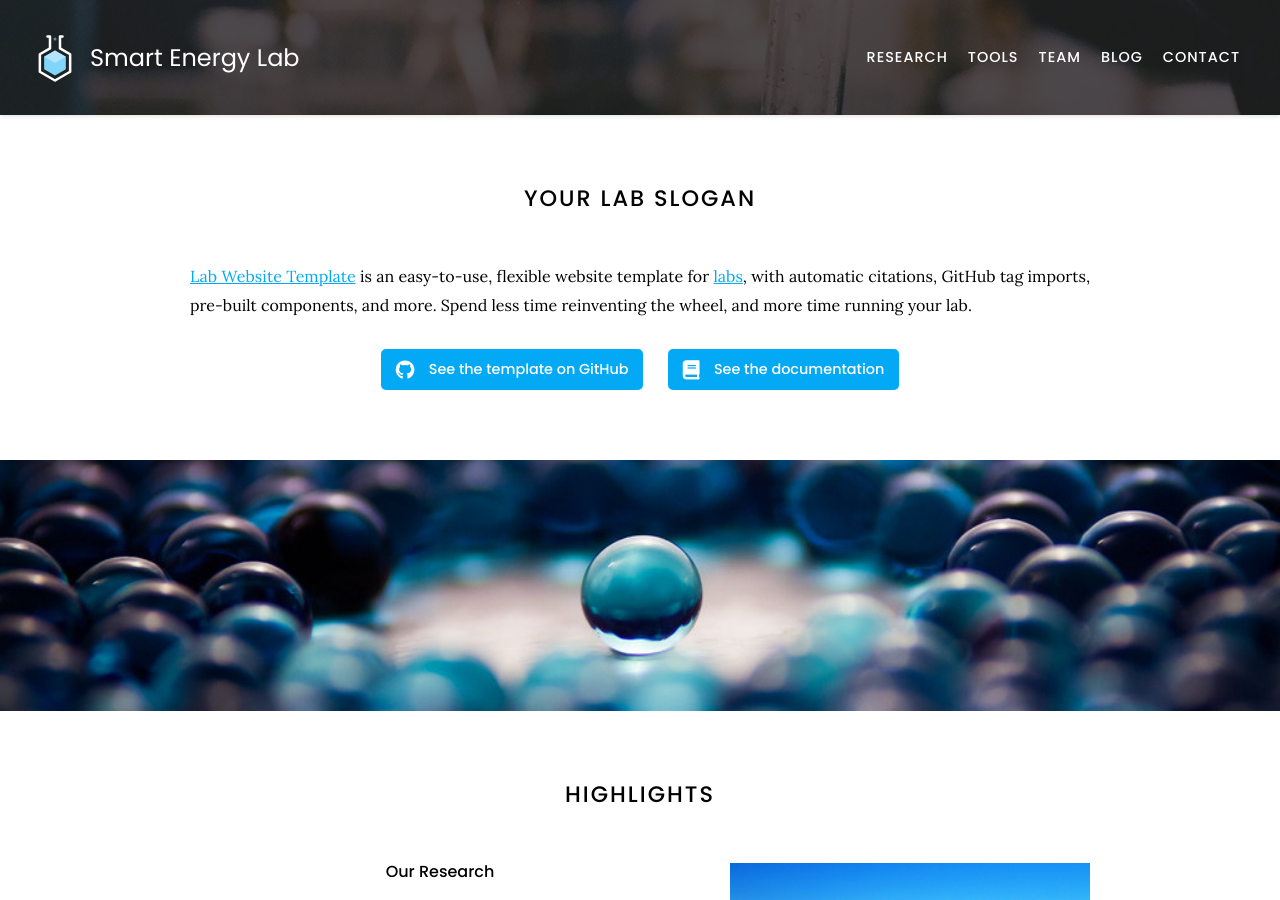
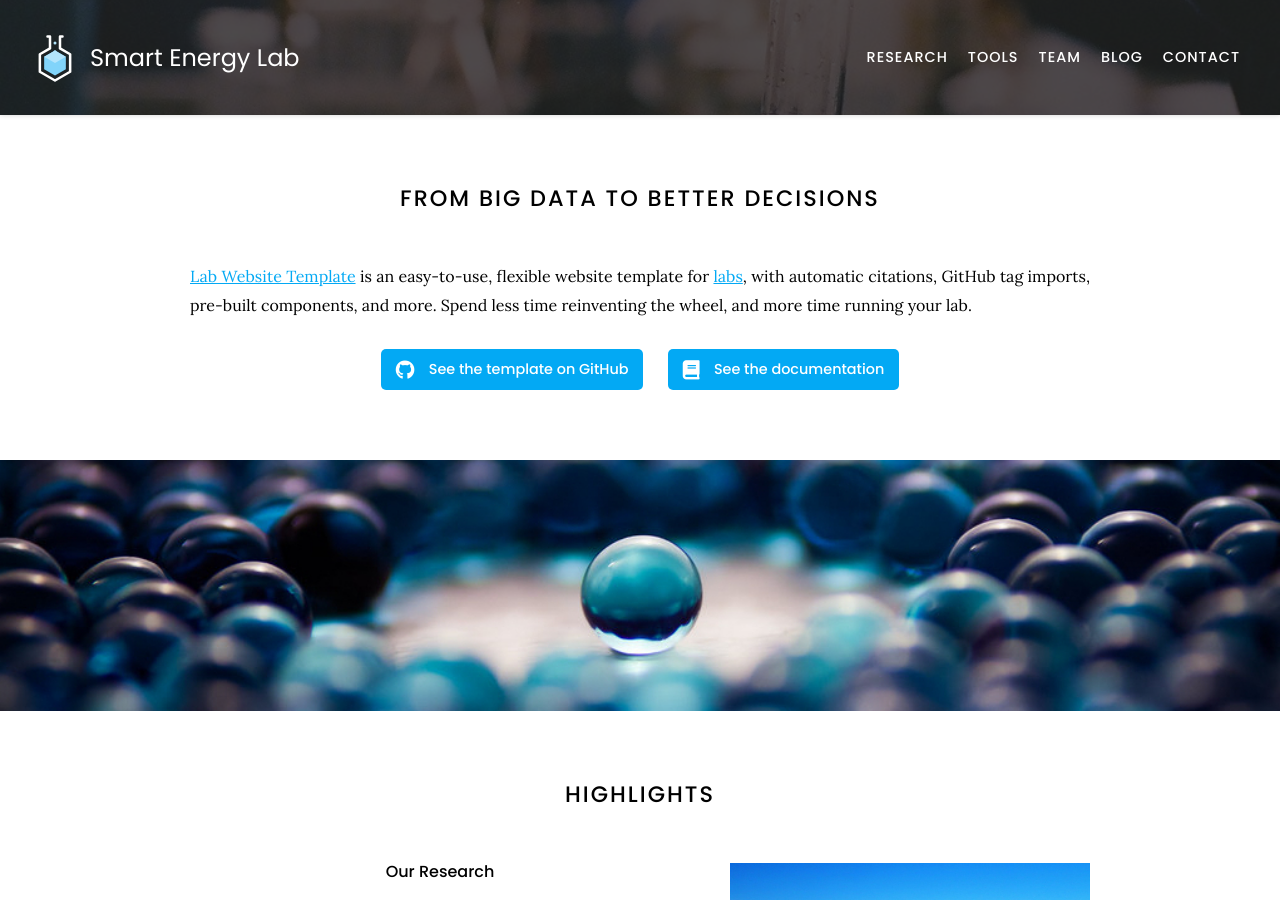
Before and after one commit to monkiravn/selab, a Jekyll site: the page built from index.md, in a window 1280 px wide and 900 px high. Built offline with Jekyll 4.4.1, drawn with Linux system fonts in a browser that asks for light colours; nearby versions of some CDN libraries.

Commit message:
Update index.md

```diff
--- a/index.md
+++ b/index.md
@@ -2,7 +2,7 @@
 title: Home
 ---
 
-# Your Lab Slogan
+# From Big Data to Better Decisions
 
 [Lab Website Template](https://github.com/greenelab/lab-website-template) is an easy-to-use, flexible website template for [labs](https://www.greenelab.com/), with automatic citations, GitHub tag imports, pre-built components, and more.
 Spend less time reinventing the wheel, and more time running your lab.
```
